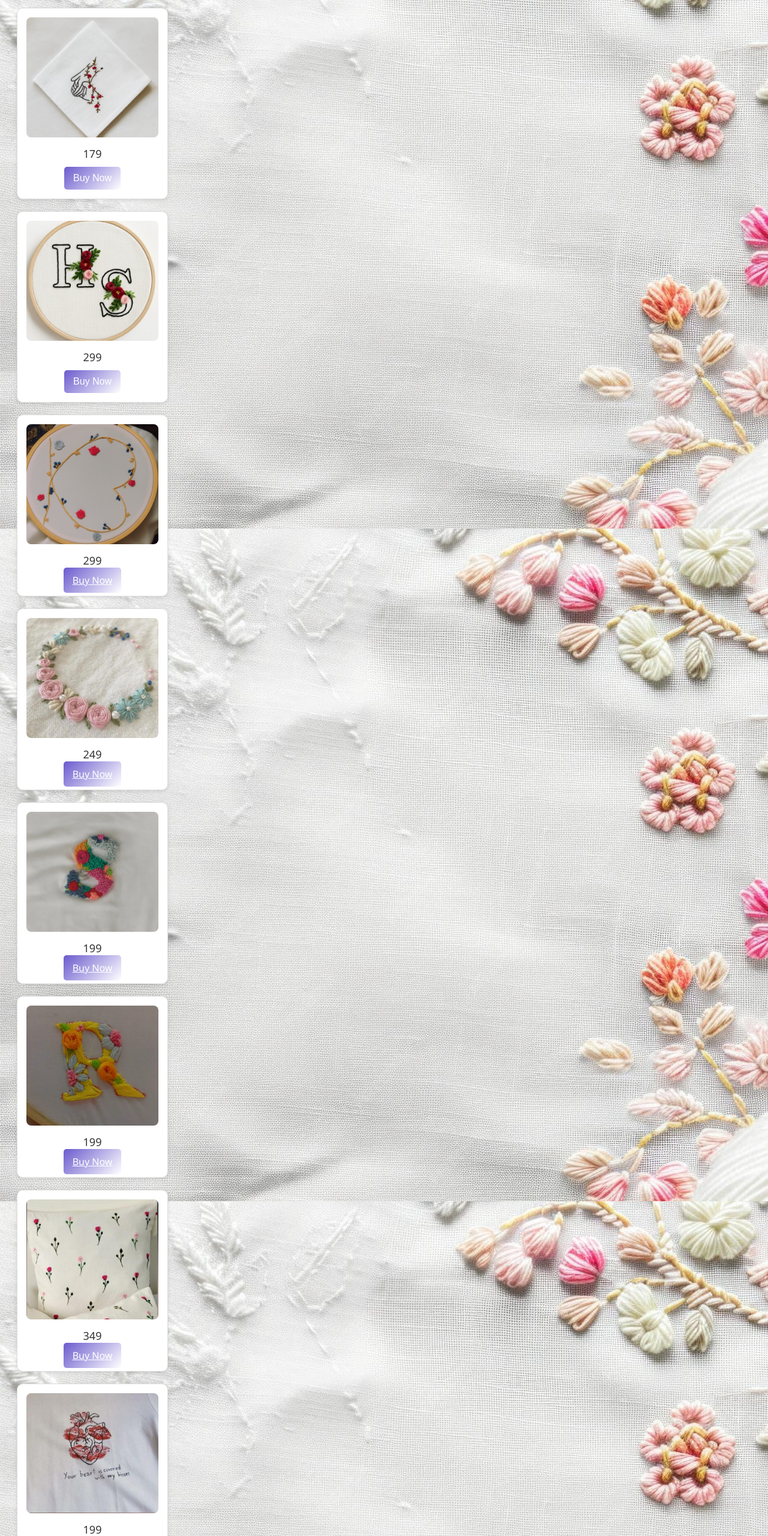
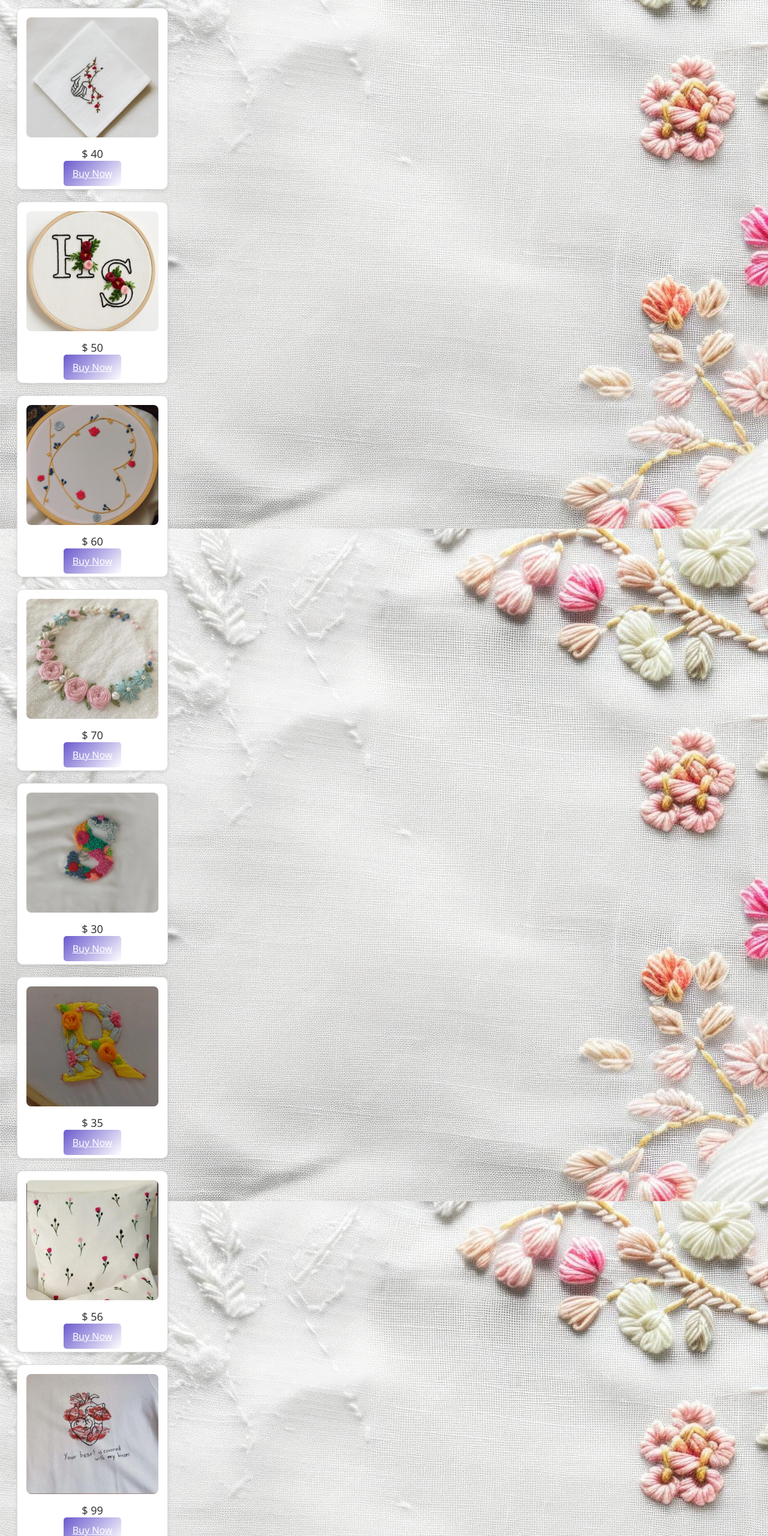
Before and after one commit to Tipandbling/shop, a plain HTML site: page embrodary.html in a window 1280 px wide. Shown: the part 240-2800 px from the top of the page at 60% size. Drawn offline with nearby package versions, Linux system fonts and the light colour scheme.

Commit message:
Update embrodary.html

```diff
--- a/embrodary.html
+++ b/embrodary.html
@@ -6,90 +6,100 @@
     <link rel="stylesheet" href="style.css">
     <link rel="icon" type="image/png" href="logo icon.jpg">
     <title>tipsandbling.com</title>
+    <script src="https://code.jquery.com/jquery-3.6.0.min.js"></script>
 </head>
 <body>
 <div class="navbar">
   <div class="logo">
     <img src="logo.jpg" alt="Company Logo">
   </div>
-
-  <!-- Hamburger icon -->
+  <div>
+   <input type="text" id="searchBar" class="search-input" placeholder="Search embrodairy...">
+  </div>
   <div class="menu-toggle" onclick="toggleMenu()">☰</div>
-
    <ul id="menu">
     <li><a href="index.html">Home</a></li>
     <li><a href="nails.html">Nails</a></li>
     <li><a href="embrodary.html">Embroidery</a></li>
-
-
     </ul>
 </div>
 <section id="products" class="container py-5">
     <div class="row text-center mb-4">
       <h2>Our Collection</h2>
     </div>
-    </div>
+
     <div class="slider-container">
-   <div class="card">
-      <img src="embrodary1.jpg" alt="Product 1">
-      <p class="price">179</p>
-      <button class="buy-btn">Buy Now</button>
-    </div>
-    <div class="card">
-      <img src="embrodary2.jpg" alt="Product 2">
-      <p class="price">299</p>
-      <button class="buy-btn">Buy Now</button>
-    </div>
-    <div class="card">
-      <img src="embrodary3.jpg" alt="Product 3">
-      <p class="price">299</p>
+
+      <div class="card" data-name="Hand designs">
+        <img src="embrodary1.jpg" alt="Pink Nails">
+        <p class="price">$ 40</p>
         <a href="https://ig.me/m/tipandbling7" class="buy-btn">Buy Now</a>
       </div>
 
-    <div class="card">
-      <img src="embrodary4.jpg" alt="Product 4">
-      <p class="price">249</p>
+      <div class="card" data-name="Name designs">
+        <img src="embrodary2.jpg" alt="Glitter Nails">
+        <p class="price">$ 50</p>
         <a href="https://ig.me/m/tipandbling7" class="buy-btn">Buy Now</a>
       </div>
-    <div class="card">
-      <img src="embrodary5.jpg" alt="Product 5">
-      <p class="price">199</p>
+
+      <div class="card" data-name="Heart designs">
+        <img src="embrodary3.jpg" alt="White Nails">
+        <p class="price">$ 60</p>
         <a href="https://ig.me/m/tipandbling7" class="buy-btn">Buy Now</a>
       </div>
-    <div class="card">
-      <img src="embrodary6.jpg" alt="Product 6">
-      <p class="price">199</p>
+
+      <div class="card" data-name="Flower designs">
+        <img src="embrodary4.jpg" alt="Brown Nails">
+        <p class="price">$ 70</p>
         <a href="https://ig.me/m/tipandbling7" class="buy-btn">Buy Now</a>
       </div>
-    <div class="card">
-      <img src="embrodary7.jpg" alt="Product 7">
-      <p class="price">349</p>
+
+      <div class="card" data-name="Flower with name">
+        <img src="embrodary5.jpg" alt="Black Nails">
+        <p class="price">$ 30</p>
         <a href="https://ig.me/m/tipandbling7" class="buy-btn">Buy Now</a>
       </div>
-    <div class="card">
-      <img src="embrodary8.jpg" alt="Product 8">
-      <p class="price">199</p>
+
+      <div class="card" data-name="Flower with name">
+        <img src="embrodary6.jpg" alt="Butterfly Nails">
+        <p class="price">$ 35</p>
         <a href="https://ig.me/m/tipandbling7" class="buy-btn">Buy Now</a>
       </div>
-    <div class="card">
-      <img src="embrodary9.jpg" alt="Product 9">
-      <p class="price">249</p>
+
+      <div class="card" data-name="Decoratives">
+        <img src="embrodary7.jpg" alt="Valentine Nails">
+        <p class="price">$ 56</p>
         <a href="https://ig.me/m/tipandbling7" class="buy-btn">Buy Now</a>
       </div>
-    <div class="card">
-      <img src="embrodary10.jpg" alt="Product 10">
-      <p class="price">449</p>
+
+      <div class="card" data-name="designs for t-shirt">
+        <img src="embrodary8.jpg" alt="French Nails">
+        <p class="price">$ 99</p>
         <a href="https://ig.me/m/tipandbling7" class="buy-btn">Buy Now</a>
       </div>
-      <div class="card">
-      <img src="embrodary11.jpg" alt="Product 11">
-      <p class="price">899</p>
+
+      <div class="card" data-name="designs for t-shirt">
+        <img src="embrodary9.jpg" alt="Brown Glitter Nails">
+        <p class="price">$ 89>
+        <a href="https://ig.me/m/tipandbling7" class="buy-btn">Buy Now</a>
+      </div>
+
+      <div class="card" data-name="Calender">
+        <img src="embrodary10.jpg" alt="Long Nails">
+        <p class="price">$ 77</p>
+        <a href="https://ig.me/m/tipandbling7" class="buy-btn">Buy Now</a>
+      </div>
+       <div class="card" data-name="designs for t-shirt">
+        <img src="embrodary11.jpg" alt="Long Nails">
+        <p class="price">$ 56</p>
         <a href="https://ig.me/m/tipandbling7" class="buy-btn">Buy Now</a>
       </div>
     </div>
 </section>
-  <footer class="footer"><P class="navbar-text">TIPS AND BLING</P></footer>
+
+<footer class="footer"><p class="navbar-text">TIPS AND BLING</p></footer>
+
 <script src="java.js"></script>
+
 </body>
-
 </html>
```
Lines whose indentation alone changed are shown as unchanged.
